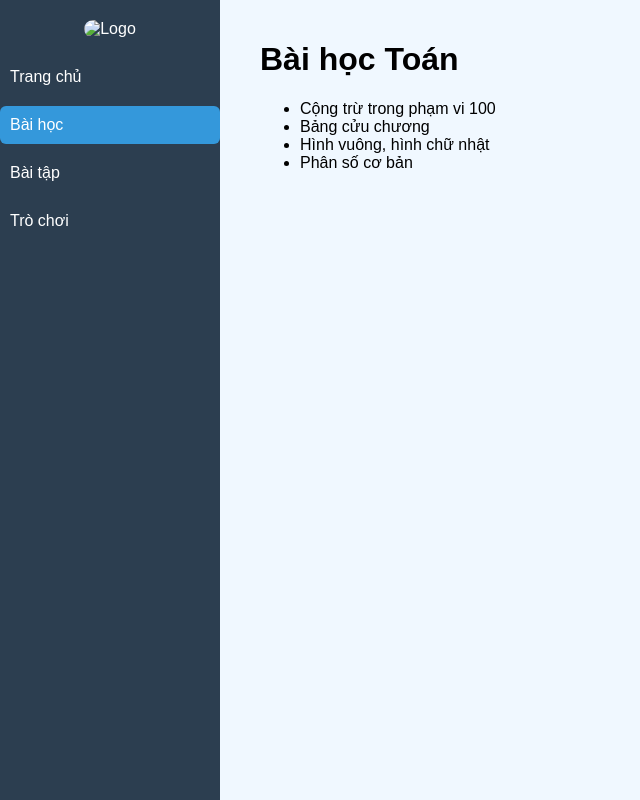
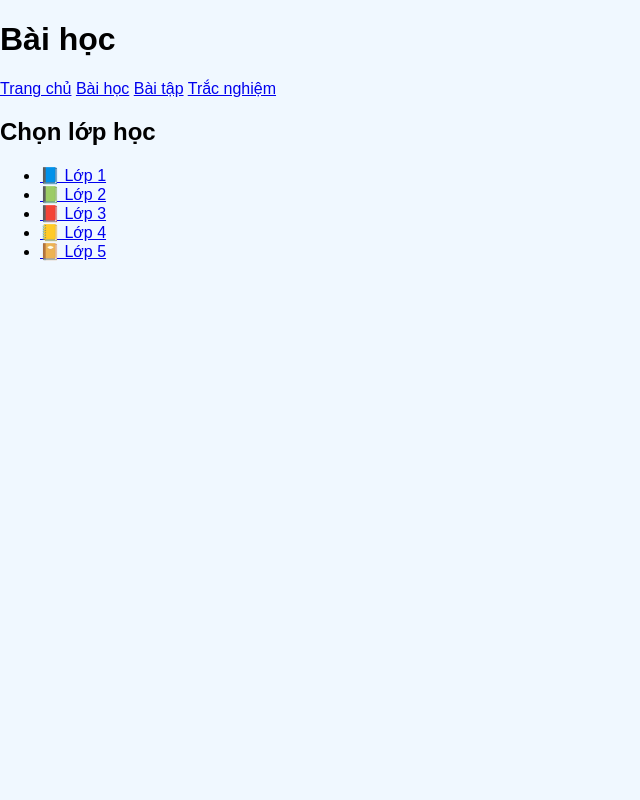
Before and after one commit to NguyenLeHuynh/math.github.io, a plain HTML site: page lessons.html in a window 1280 px wide. Shown: the whole page, without its empty margins (0-640 px from the left). Drawn offline with Linux system fonts and the light colour scheme.

Commit message:
Update lessons.html

```diff
--- a/lessons.html
+++ b/lessons.html
@@ -4,28 +4,29 @@
   <meta charset="UTF-8">
   <title>Bài học Toán</title>
   <link rel="stylesheet" href="style.css">
+  <script src="script.js" defer></script>
 </head>
 <body>
-  <div class="sidebar">
-    <div class="logo">
-      <img src="img/ntt-logo.png" alt="Logo">
-    </div>
-    <ul class="menu">
-      <li><a href="index.html">Trang chủ</a></li>
-      <li><a href="lessons.html" class="active">Bài học</a></li>
-      <li><a href="exercises.html">Bài tập</a></li>
-      <li><a href="quiz.html">Trò chơi</a></li>
+  <header>
+    <h1>Bài học</h1>
+    <nav>
+      <a href="index.html">Trang chủ</a>
+      <a href="lessons.html">Bài học</a>
+      <a href="exercises.html">Bài tập</a>
+      <a href="quiz.html">Trắc nghiệm</a>
+    </nav>
+  </header>
+
+  <main>
+    <h2>Chọn lớp học</h2>
+    <ul>
+      <li><a href="#" onclick="loadLessons('lop1')">📘 Lớp 1</a></li>
+      <li><a href="#" onclick="loadLessons('lop2')">📗 Lớp 2</a></li>
+      <li><a href="#" onclick="loadLessons('lop3')">📕 Lớp 3</a></li>
+      <li><a href="#" onclick="loadLessons('lop4')">📒 Lớp 4</a></li>
+      <li><a href="#" onclick="loadLessons('lop5')">📔 Lớp 5</a></li>
     </ul>
-  </div>
-
-  <div class="content">
-    <h1>Bài học Toán</h1>
-    <ul class="lesson-list">
-      <li>Cộng trừ trong phạm vi 100</li>
-      <li>Bảng cửu chương</li>
-      <li>Hình vuông, hình chữ nhật</li>
-      <li>Phân số cơ bản</li>
-    </ul>
-  </div>
+    <div id="lesson-container"></div>
+  </main>
 </body>
 </html>
```
